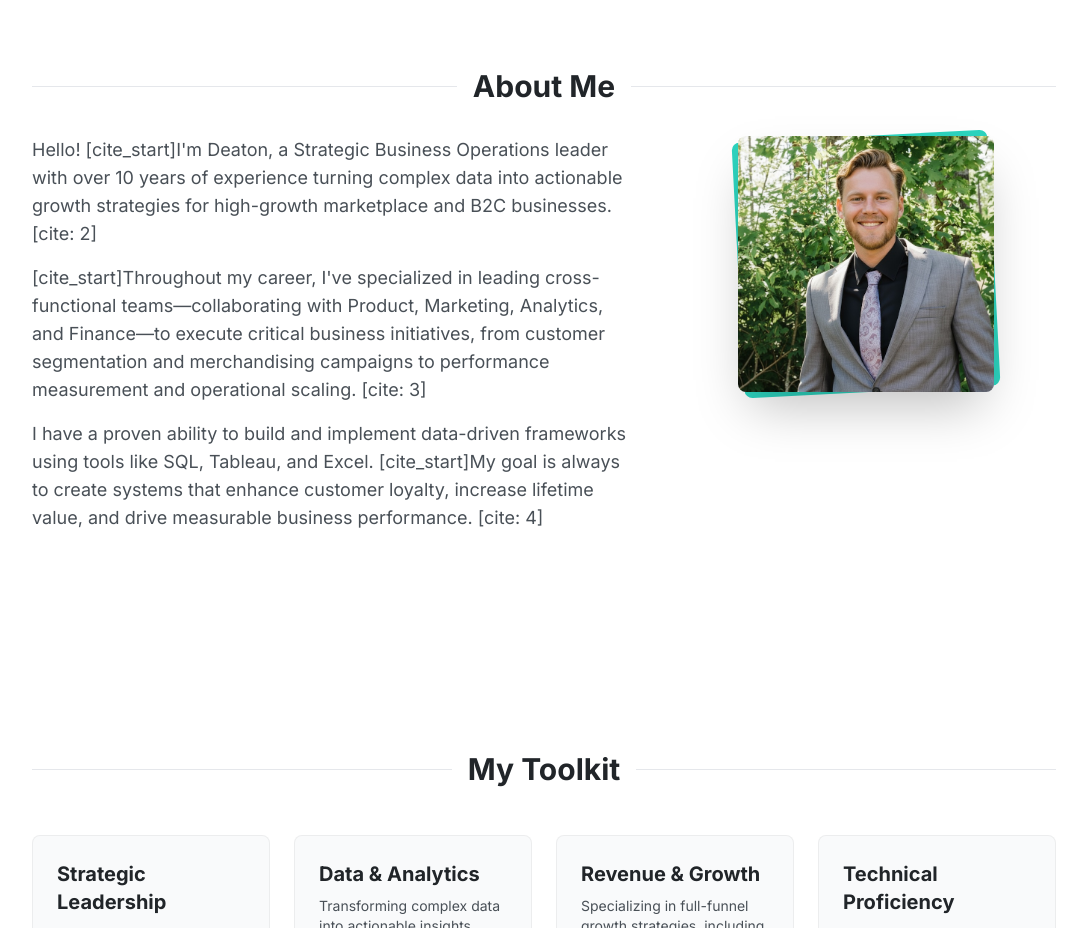
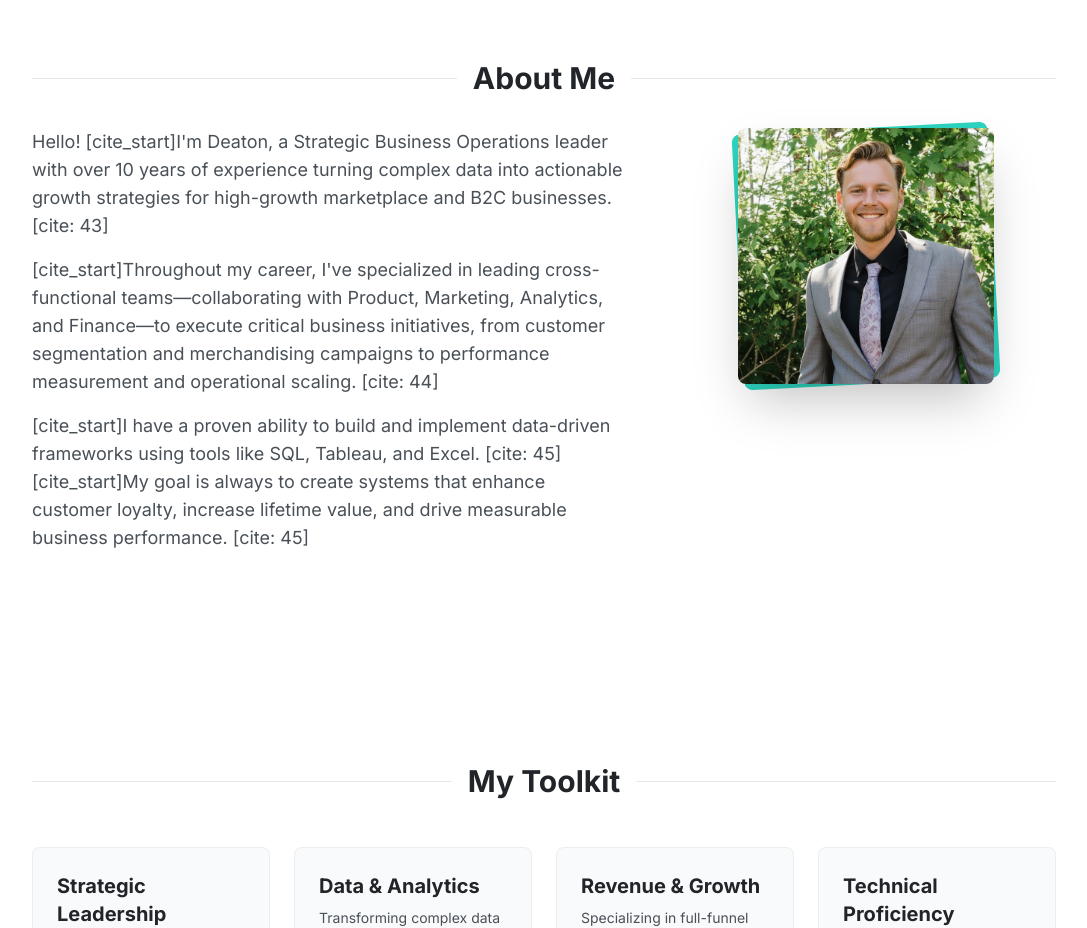
Before and after one commit to DeatonWright/learnmore, a plain HTML site: page index.html in a window 1280 px wide. Shown: the part 820-1748 px from the top of the page, without its empty margins (96-1183 px from the left). Drawn offline with nearby package versions, Linux system fonts and the light colour scheme.

Commit message:
Update citation numbers in index.html

```diff
--- a/index.html
+++ b/index.html
@@ -245,13 +245,13 @@
                 <div class="grid grid-cols-1 md:grid-cols-5 gap-12">
                     <div class="md:col-span-3 space-y-4 text-lg" style="color: var(--text-secondary);">
                         <p>
-                            Hello! [cite_start]I'm Deaton, a Strategic Business Operations leader with over 10 years of experience turning complex data into actionable growth strategies for high-growth marketplace and B2C businesses. [cite: 2]
+                            Hello! [cite_start]I'm Deaton, a Strategic Business Operations leader with over 10 years of experience turning complex data into actionable growth strategies for high-growth marketplace and B2C businesses. [cite: 43]
                         </p>
                         <p>
-                            [cite_start]Throughout my career, I've specialized in leading cross-functional teams—collaborating with Product, Marketing, Analytics, and Finance—to execute critical business initiatives, from customer segmentation and merchandising campaigns to performance measurement and operational scaling. [cite: 3]
+                            [cite_start]Throughout my career, I've specialized in leading cross-functional teams—collaborating with Product, Marketing, Analytics, and Finance—to execute critical business initiatives, from customer segmentation and merchandising campaigns to performance measurement and operational scaling. [cite: 44]
                         </p>
                         <p>
-                           I have a proven ability to build and implement data-driven frameworks using tools like SQL, Tableau, and Excel. [cite_start]My goal is always to create systems that enhance customer loyalty, increase lifetime value, and drive measurable business performance. [cite: 4]
+                           [cite_start]I have a proven ability to build and implement data-driven frameworks using tools like SQL, Tableau, and Excel. [cite: 45] [cite_start]My goal is always to create systems that enhance customer loyalty, increase lifetime value, and drive measurable business performance. [cite: 45]
                         </p>
                     </div>
                     <div class="md:col-span-2 flex justify-center items-start">
```
